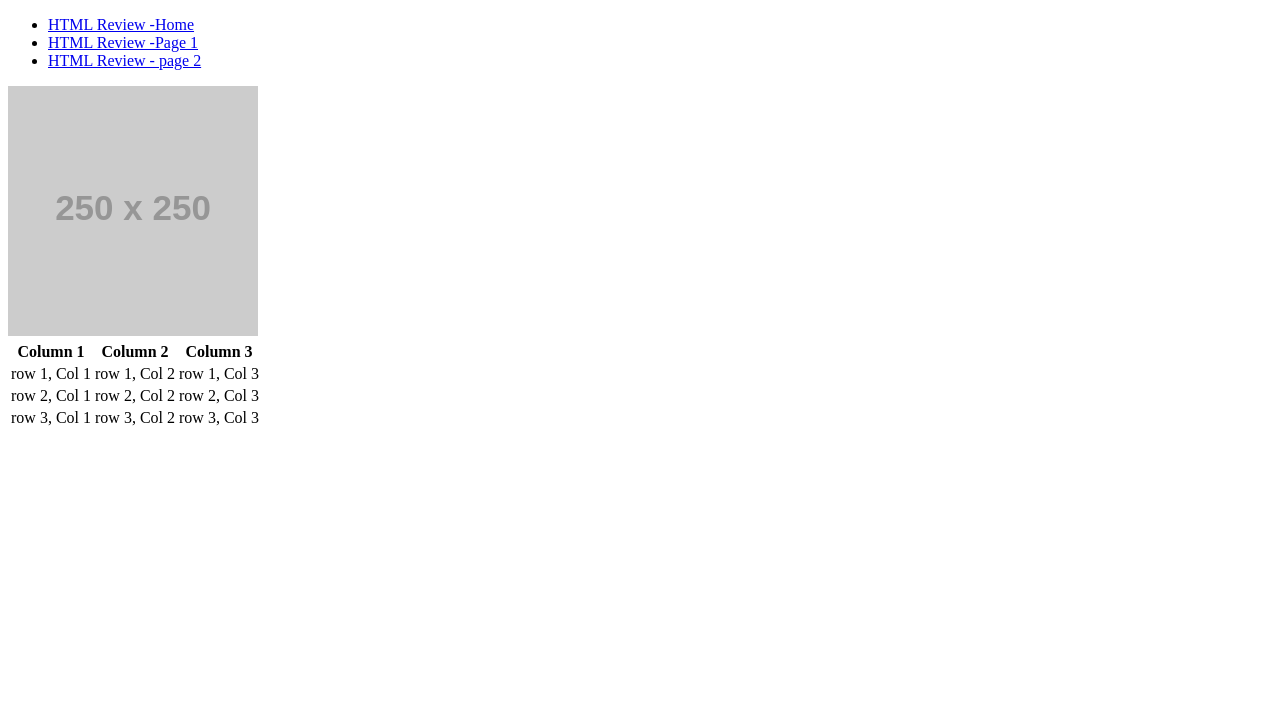
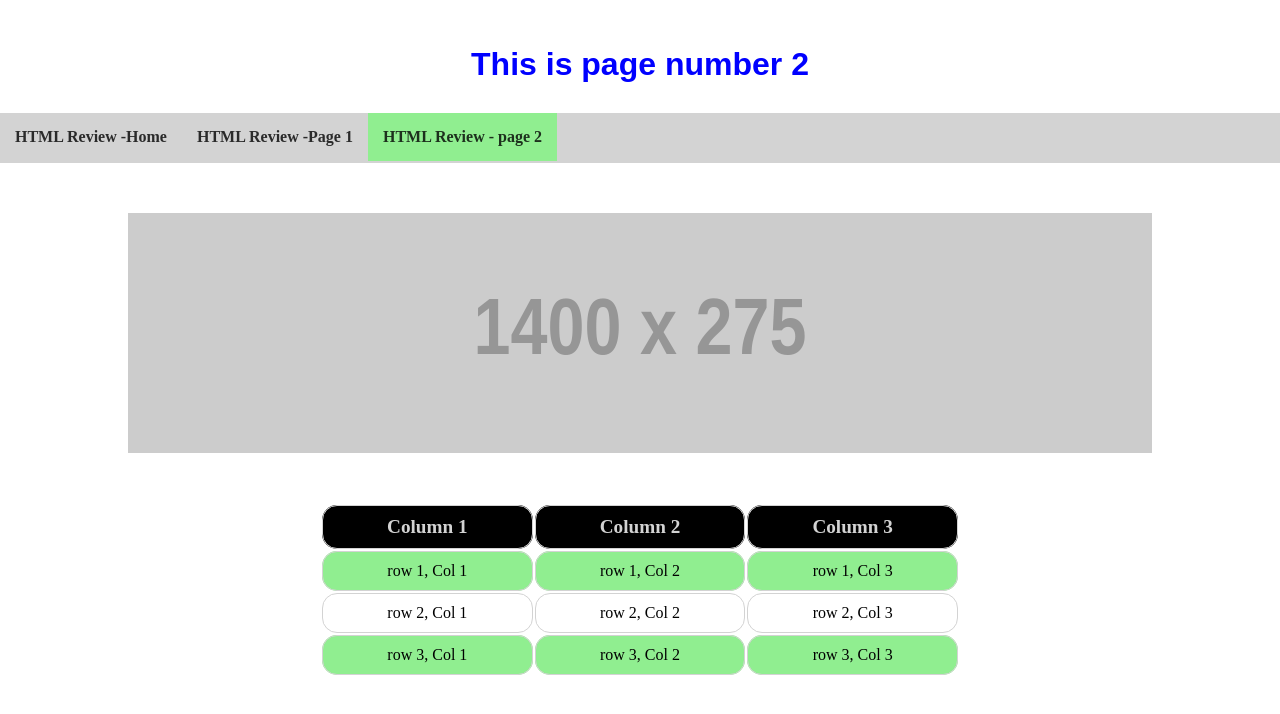
Before and after one commit to Alessandra8789/html_review, a plain HTML site: page page2.html in a window 1280 px wide. Drawn offline with Linux system fonts and the light colour scheme; placeholder pictures from the web are drawn by us.

Commit message:
Finished Styles

```diff
--- a/css/main.css
+++ b/css/main.css
@@ -1,12 +1,25 @@
-
+body{
+  margin: 0px;
+  overflow-x: hidden;
+}
 h1{
   padding:25px;
   font-family:fantasy;
+  height:20px;
+  overflow-y: hidden;
+  color:red;
 }
 #headline{
-  text-align:center;}
+  text-align:center;
+
+}
 nav{
   margin-bottom:50px;
+  position:sticky;
+  top:0;
+  z-index: 1;
+
+
 
 }
 
@@ -49,8 +62,14 @@ h3 {
   font-style: italic;
 }
 #header-img{
+  z-index: 100;
   display:block;
   margin:50px auto;
   width: 80vw;
-  hight: 20vh;
+  height: 30vh;
+  min-height: 200px;
+  max-height: 250px;
 }
+
+button{
+float:right;}
--- /dev/null
+++ b/css/page2.css
@@ -0,0 +1,30 @@
+h1{
+  color:blue;
+}
+table{
+  width:50vw;
+  margin: 50px auto;
+    /*border-collapse: collapse;*/
+}
+
+
+table tr td, table tr th{
+  text-align:center;
+  padding:10px;
+  border: 1px solid lightgrey;
+  border-radius: 15px;
+  /*size,style,color*/
+
+}
+
+table tr th{
+  font-size: 120%;
+  color: lightgrey;
+}
+
+table tr:nth-child(even){
+background-color: lightgreen;
+}
+table tr:first-child{
+  background-color: #000;
+}
--- a/page2.html
+++ b/page2.html
@@ -3,17 +3,20 @@
   <head>
     <meta charset="utf-8">
     <title>HTML Review - Page 2</title>
+      <link rel="stylesheet" href="./css/main.css">
+      <link rel="stylesheet" href="./css/page2.css">
   </head>
   <body>
+    <h1 id="headline">This is page number 2</h1>
     <header>
       <nav>
         <ul>
          <li><a href="./index.html">HTML Review -Home</a></li>
          <li><a href="#">HTML Review -Page 1</a></li>
-         <li><a href="#">HTML Review - page 2 </a></li>
+         <li class="active"><a href="#">HTML Review - page 2 </a></li>
         </ul>
       </nav>
-      <img src="http://placehold.it/250x250 "alt="placeholder Image"/>
+      <img id="header-img"src="http://placehold.it/1400x275 "alt="placeholder Image"/>
     </header>
     <table>
       <tr>
```
Also changed, not shown: index.html (+11 -6 lines).
